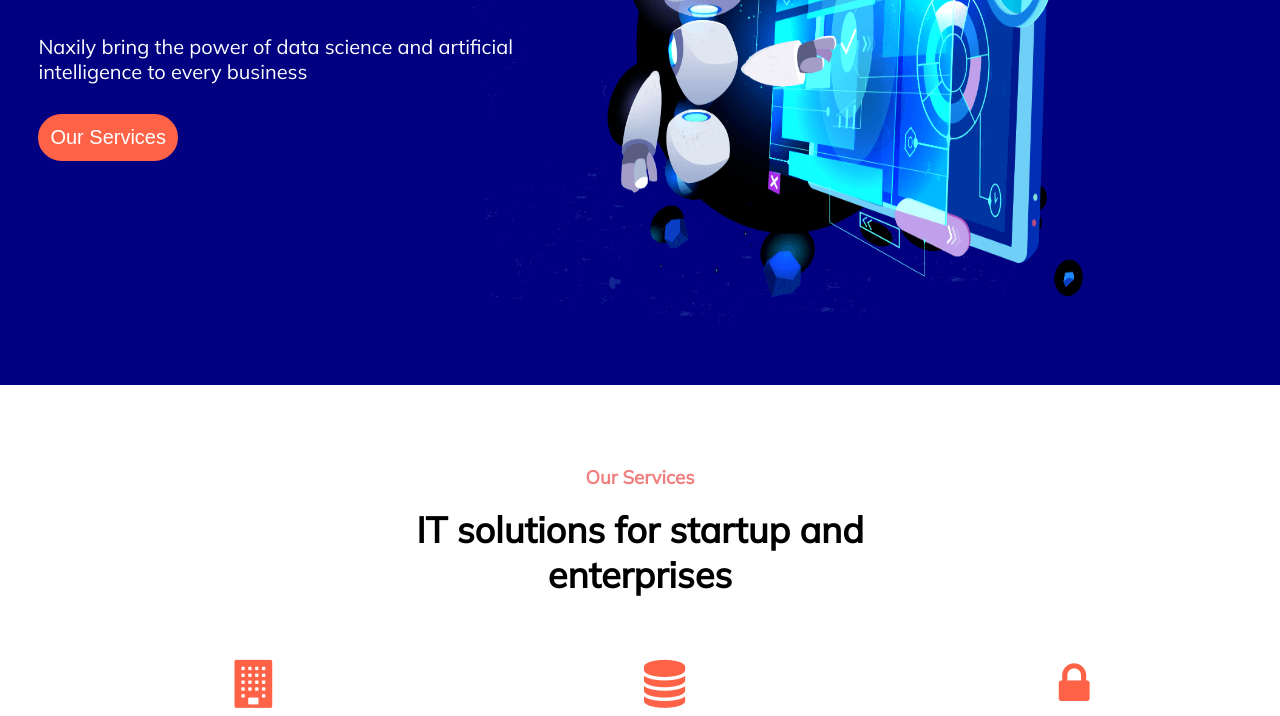
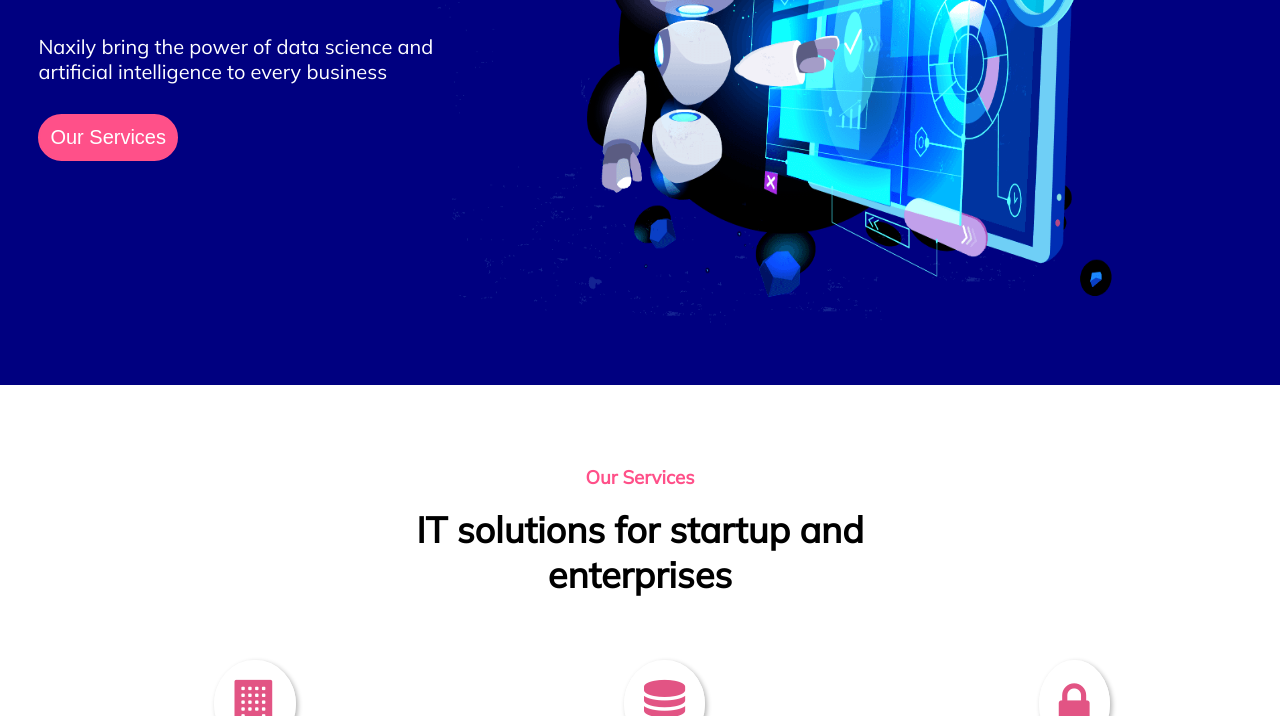
Before and after one commit to Usama-devsinc/ui-task, a plain HTML site: page index.html in a window 1280 px wide. Shown: the part 325-1041 px from the top of the page. Drawn offline with Linux system fonts and the light colour scheme.

Commit message:
Add files via upload
icon borders (changes in css)

```diff
--- a/style.css
+++ b/style.css
@@ -53,7 +53,7 @@
 }
 
 #sec-two h3 {
-  color: lightcoral;
+  color: #ff5089;
   text-align: center;
 }
 #sec-three {
@@ -71,7 +71,7 @@
   background-color: navy;
 }
 #sec-four h3 {
-  color: #e33642;
+  color: #ff5089;
   padding-left: 4%;
   padding-top: 2%;
   margin-top: 0;
@@ -127,24 +127,28 @@
   width: 50%;
 }
 
-.fa-database {
-  color: tomato;
+.img-center i {
+  color: #ff5089;
+  border: 10px solid rgb(255, 255, 255);
+  border-radius: 50%;
+  color: rgb(226, 84, 132);
+  box-shadow: 2px 2px 5px 0px rgb(180 180 180);
+  padding: 10px;
 }
-.fa-lock {
-  color: tomato;
+
+.fa-plane {
+  color: #ff5089;
 }
-.fa-plane {
-  color: tomato;
+.fa-building {
+  color: #ff5089;
 }
 .fa-graduation-cap {
-  color: tomato;
+  color: #ff5089;
 }
 .fa-shopping-cart {
-  color: tomato;
+  color: #ff5089;
 }
-.fa-building {
-  color: tomato;
-}
+
 .container {
   display: flex;
   justify-content: space-between;
@@ -169,17 +173,17 @@
 .btn-orng {
   color: white;
   font-size: 20px;
-  background-color: tomato;
+  background-color: #ff5089;
   padding: 10px;
-  border: 2px solid tomato;
+  border: 2px solid #ff5089;
   border-radius: 25px;
 }
 .btn-orng2 {
   color: white;
   font-size: 22px;
-  background-color: tomato;
+  background-color: #ff5089;
   padding: 10px;
-  border: 2px solid tomato;
+  border: 2px solid #ff5089;
   border-radius: 25px;
   width: 180px;
   margin-left: 5%;
@@ -492,6 +496,15 @@
   .notification {
     height: 17%;
   }
+  .img-div {
+    width: 100%;
+  }
+  .img0 {
+    width: 100%;
+  }
+  .content {
+    width: 60%;
+  }
 }
 @media screen and (max-width: 1220px) {
   .notification {
```
